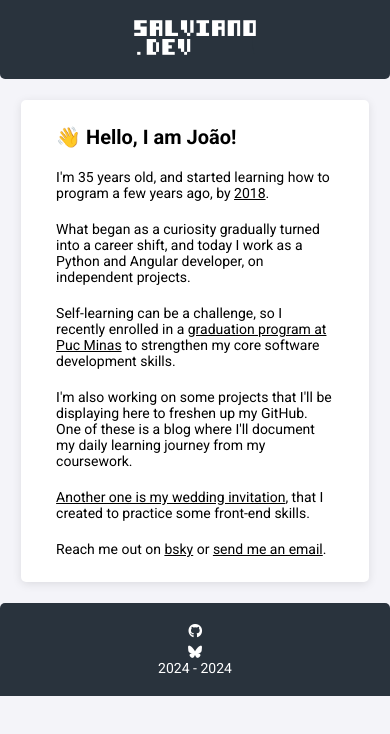
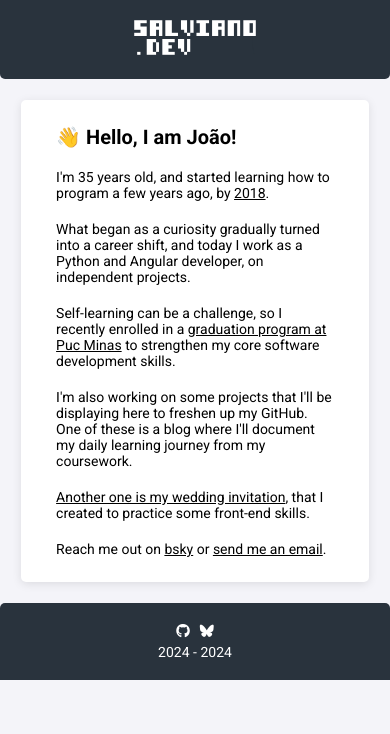
Before and after one commit to jpsalviano/cv, a plain HTML site: page index.html in a window 390 px wide. Drawn offline with Linux system fonts and the light colour scheme.

Commit message:
Fix footer

```diff
--- a/index.html
+++ b/index.html
@@ -36,7 +36,7 @@
       </section>
     </main>
 
-    <footer class="footer">
+    <footer>
       <div class="footer-first-row">
         <p><a href="https://github.com/jpsalviano/" target="_blank"><i class="fa-brands fa-github"></i></a></p>
         <p><a href="https://bsky.app/profile/salviano.dev" target="_blank"><i class="fa-brands fa-bluesky"></i></a></p>
--- a/styles.css
+++ b/styles.css
@@ -136,11 +136,11 @@ footer {
 
   footer {
     font-size: 14px;
+    gap: 5px;
   }
 
-  .footer-first-row, .footer-second-row {
+  .footer-second-row {
     flex-direction: column;
-    gap: 5px;
   }
 
   .logo {
```
